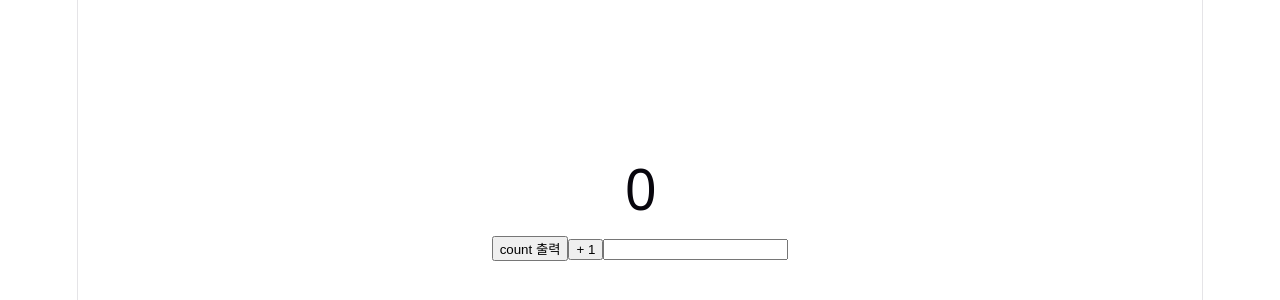
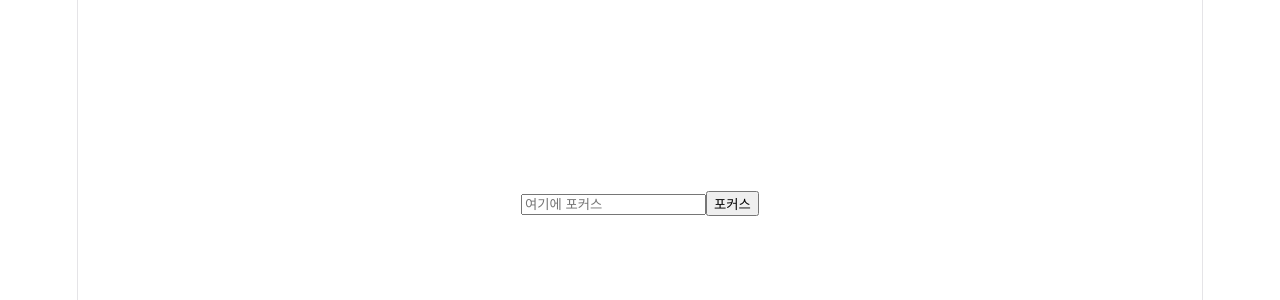
Before and after one commit to jeongbin-k/react-practice, a React (Vite) app: page / in a window 1280 px wide. Shown: the part 198-498 px from the top of the page. Built offline with nearby package versions, Linux system fonts and the light colour scheme.

Commit message:
useRef 예제 완료

```diff
--- a/src/App.jsx
+++ b/src/App.jsx
@@ -1,11 +1,11 @@
-import Practice14 from "./components/Practice14";
+import Practice15 from "./components/Practice15";
 import "./App.css";
 
 function App() {
   return (
     <>
       <section id="center">
-        <Practice14 />
+        <Practice15 />
       </section>
     </>
   );
--- /dev/null
+++ b/src/components/Practice15.tsx
@@ -0,0 +1,17 @@
+// Practice15.tsx
+// useRef
+
+import { useEffect, useRef } from "react";
+
+function Practice15() {
+  const inputRef = useRef<HTMLInputElement>(null);
+
+  return (
+    <div>
+      <input type="text" placeholder="여기에 포커스" ref={inputRef} />
+      <button onClick={() => inputRef.current?.focus()}>포커스</button>
+    </div>
+  );
+}
+
+export default Practice15;
```
Also changed, not shown: src/components/Practice14.tsx (+9 -0 lines).
